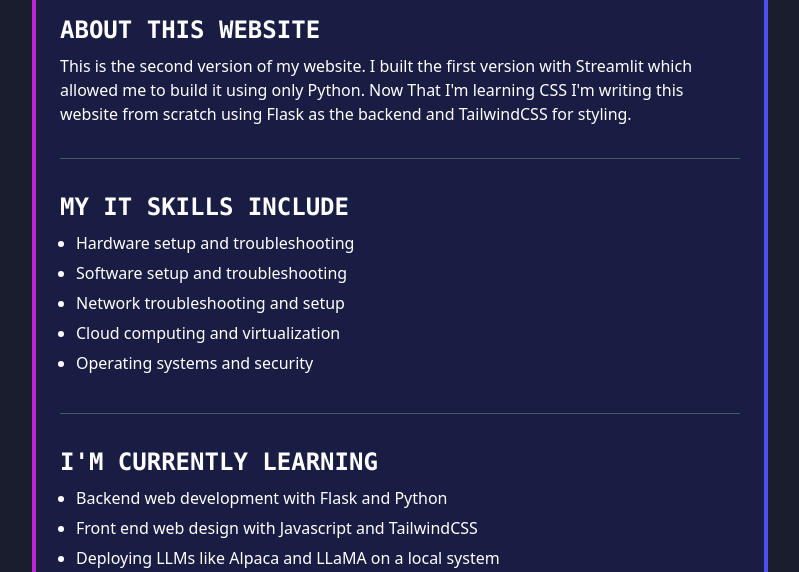
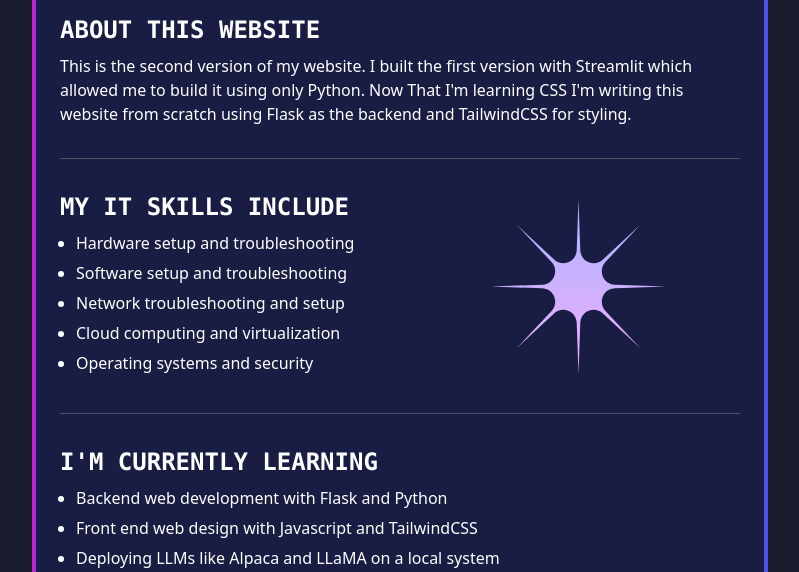
Before and after one commit to AVGVSTVS96/flaskWebsite, a Flask app: page / in a window 1280 px wide. Shown: the part 201-773 px from the top of the page, without its empty margins (240-1039 px from the left). Run offline with Flask 2, Linux system fonts and the light colour scheme; style sheets or scripts are compiled from the project's sources.

Commit message:
added first SVG, removed margin from 1st heading

```diff
--- a/templates/index.html
+++ b/templates/index.html
@@ -44,9 +44,10 @@
           <h2 data-value="ABOUT THIS WEBSITE" class="mt-4 mb-2 text-2xl font-mono font-bold">ABOUT THIS WEBSITE</h2>
           <p class="mb-4 text-md">This is the second version of my website. I built the first version with Streamlit which allowed me to build it using only Python. Now That I'm learning CSS I'm writing this website from scratch using Flask as the backend and TailwindCSS for styling.</p>
       <hr class="border-t border-gray-600 my-8">
-          <h2 data-value="MY IT SKILLS INCLUDE" class="mt-4 mb-2 text-2xl font-mono font-bold">MY IT SKILLS INCLUDE</h2>
-        <div class="grid grid-cols-2 gap-8">
-          <div>
+      <div class="grid grid-cols-2 gap-8">
+        <!--first column-->
+        <div>
+        <h2 data-value="MY IT SKILLS INCLUDE" class="mb-2 text-2xl font-mono font-bold">MY IT SKILLS INCLUDE</h2>
           <ul class="list-disc list-outside pl-4">
             <li class="mb-1.5">Hardware setup and troubleshooting</li>
             <li class="mb-1.5">Software setup and troubleshooting</li>
@@ -55,9 +56,9 @@
             <li class="mb-1.5">Operating systems and security</li>
           </ul>
           </div>
-          <div>
-            <!--add column content here-->
-          </div>
+          <!--second column-->
+          <div class="flex items-center justify-center">
+            <svg width="175" height="175" viewBox="0 0 200 200" fill="none" xmlns="http://www.w3.org/2000/svg"> <g clip-path="url(#clip0_118_201)"> <path d="M100 0L102.039 58.4951C102.498 71.6824 118.257 78.21 127.907 69.2101L170.711 29.2893L130.79 72.0931C121.79 81.7429 128.318 97.5019 141.505 97.9615L200 100L141.505 102.039C128.318 102.498 121.79 118.257 130.79 127.907L170.711 170.711L127.907 130.79C118.257 121.79 102.498 128.318 102.039 141.505L100 200L97.9615 141.505C97.5019 128.318 81.7429 121.79 72.0931 130.79L29.2893 170.711L69.2101 127.907C78.21 118.257 71.6824 102.498 58.4951 102.039L0 100L58.4951 97.9615C71.6824 97.5019 78.21 81.7429 69.2101 72.0931L29.2893 29.2893L72.0931 69.2101C81.7429 78.21 97.5019 71.6824 97.9615 58.4951L100 0Z" fill="url(#paint0_linear_118_201)"/> </g> <defs> <linearGradient id="paint0_linear_118_201" x1="100" y1="0" x2="100" y2="200" gradientUnits="userSpaceOnUse"> <stop stop-color="#A7B5FF"/> <stop offset="1" stop-color="#F3ACFF"/> </linearGradient> <clipPath id="clip0_118_201"> <rect width="200" height="200" fill="white"/> </clipPath> </defs> </svg>          </div>
         </div>
       <hr class="border-t border-gray-600 my-8">
           <h2 data-value="I'M CURRENTLY LEARNING" class="mt-4 mb-2 text-2xl font-mono font-bold">I'M CURRENTLY LEARNING</h2>
```
